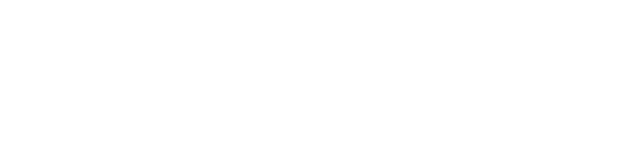
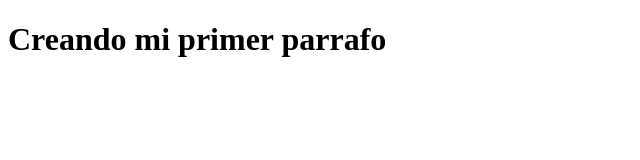
Before and after one commit to Denilson178/repositorio-denilchon, a plain HTML site: page index.html in a window 1280 px wide. Shown: the whole page, without its empty margins (0-640 px from the left). Drawn offline with Linux system fonts and the light colour scheme.

Commit message:
Actualice el archivoindex

```diff
--- a/index.html
+++ b/index.html
@@ -7,6 +7,6 @@
     <title>Document</title>
 </head>
 <body>
-
+    <h1>Creando mi primer parrafo</h1>
 </body>
 </html>
```
